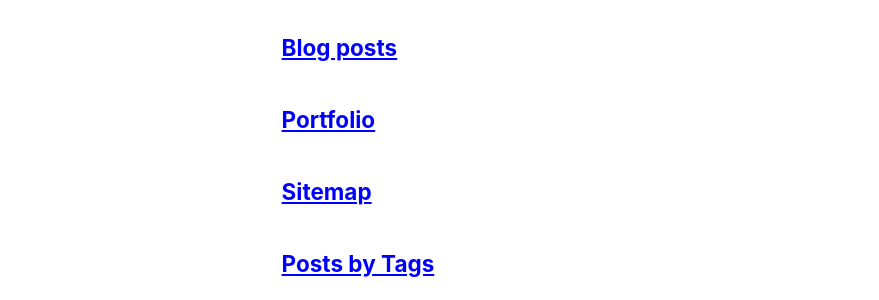
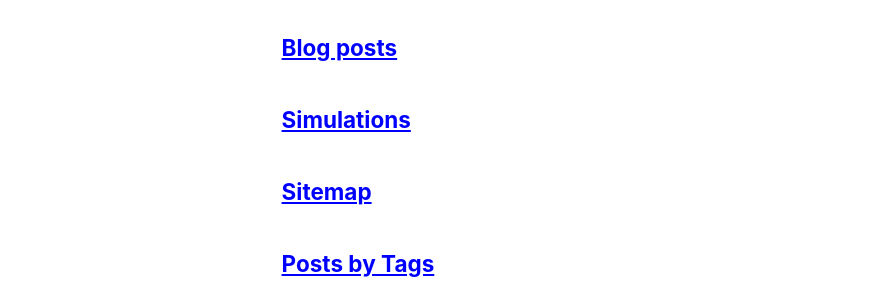
Before and after one commit to Masoud16ahm/Masoud16ahm.github.io, a Jekyll site: the page built from _pages/page-archive.html, in a window 1280 px wide and 900 px high, scrolled down 776 px. Shown: the part 154-454 px from the top of the window, without its empty margins (0-879 px from the left). Built offline with Jekyll 4.4.1, drawn with Linux system fonts in a browser that asks for light colours; a script bundle is joined from its source files by our own code; library files that are not in the unit come from our copies.

Commit message:
Rename page from 'Portfolio' to 'Simulations'

```diff
--- a/_pages/simulations.html
+++ b/_pages/simulations.html
@@ -1,8 +1,8 @@
 ---
 layout: archive
-title: "Portfolio"
-permalink: /portfolio/
-author_profile: true
+title: "Simulations"
+permalink: /simulations/
+author_profile: false
 ---
 
 {% include base_path %}
```
